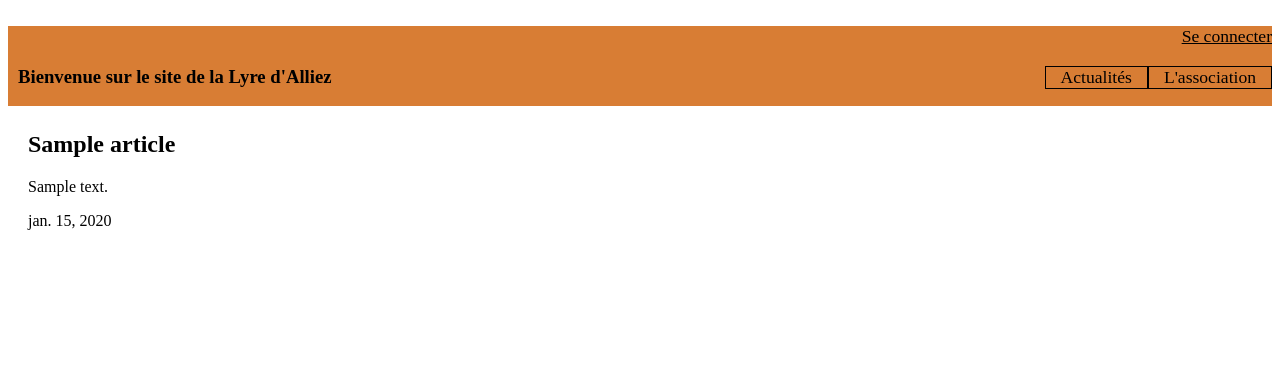
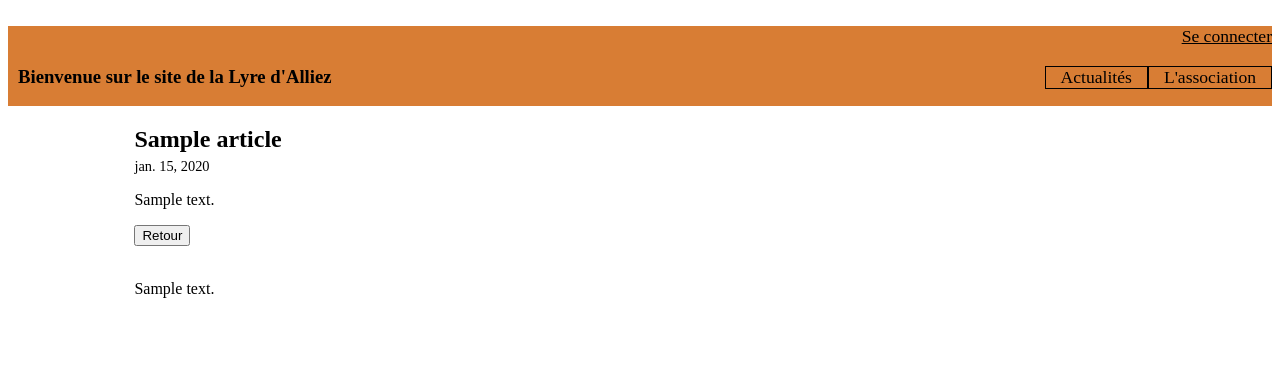
Before and after one commit to JL31/Site_Lyre_d_Alliez, a Django app: page /actualites/article/1/ in a window 1280 px wide. Shown: the top 366 px of the page. Run offline with Django 3.2, Linux system fonts and the light colour scheme; tables that the repository leaves empty hold one stand-in row (values such as "Sample post"); some libraries are stand-ins or nearby versions.

Commit message:
Test de mise en place de commentaires pour les articles

```diff
--- a/lyre_d_alliez/lyre_d_alliez/models.py
+++ b/lyre_d_alliez/lyre_d_alliez/models.py
@@ -135,6 +135,7 @@ class Evenement(models.Model):
     lieu = models.CharField(null=False, blank=False, max_length=255)
     date = models.DateField(null=False, blank=False)
     abonnements = models.ManyToManyField(Abonnement)
+    # ==> à modifier en ForeignKey ?
 
     # =========
     class Meta:
@@ -157,6 +158,35 @@ class Evenement(models.Model):
         return self.nom
 
 
+# ==============================
+class Commentaire(models.Model):
+    """
+        Classe qui décrit le modèle des commentaires
+    """
+
+    texte = models.TextField(null=True, blank=False, max_length=5000)
+    date = models.DateTimeField(default=timezone.now())
+
+    # =========
+    class Meta:
+        """
+            Configuration/définition des options de metadonnées du modèle
+        """
+
+        verbose_name = "commentaire"
+        ordering = ["texte",
+                    "date"
+                    ]
+
+    # ================
+    def __str__(self):
+        """
+            Permet de faciliter la reconnaissance des objets lors de l'administration
+        """
+
+        return self.texte
+
+
 # ==========================
 class Article(models.Model):
     """
@@ -167,6 +197,7 @@ class Article(models.Model):
     titre = models.CharField(null=False, blank=False, max_length=250)
     description = models.TextField(null=False, blank=False, max_length=5000)
     date = models.DateField(default=timezone.now)
+    commentaires = models.ForeignKey(Commentaire, on_delete=models.SET_NULL, null=True)
 
     # =========
     class Meta:
@@ -178,7 +209,8 @@ class Article(models.Model):
         ordering = ["image",
                     "titre",
                     "description",
-                    "date"
+                    "date",
+                    "commentaires"
                     ]
 
     # ================
--- a/lyre_d_alliez/lyre_d_alliez/views.py
+++ b/lyre_d_alliez/lyre_d_alliez/views.py
@@ -27,7 +27,7 @@ from django.core.mail import mail_admins, send_mail
 from django.contrib import messages
 
 from .forms import MembreForm, LISTE_DES_INSTRUMENTS, EvenementForm, AbonnementEvenementForm, ArticleForm
-from .models import Membre, Evenement, Abonnement, Article
+from .models import Membre, Evenement, Abonnement, Article, Commentaire
 
 from .secret_data import ADMINS, MOT_DE_PASSE
 
@@ -474,7 +474,7 @@ def liste_des_articles(request):
 
     liste_des_articles = Article.objects.order_by("-date")
 
-    return render(request, "articles.html", {"liste_des_articles": liste_des_articles})
+    return render(request, "liste_des_articles.html", {"liste_des_articles": liste_des_articles})
 
 # ================================================
 def lire_article(request, reference_de_l_article):
@@ -492,6 +492,7 @@ def lire_article(request, reference_de_l_article):
     """
 
     article = Article.objects.filter(id=reference_de_l_article)
+    liste_des_commentaires = None
 
     if len(article) > 1:
 
@@ -505,7 +506,20 @@ def lire_article(request, reference_de_l_article):
 
             article = obj
 
-    return render(request, "lecture_article.html", {"article": article})
+            liste_com = Commentaire.objects.all()
+            print()
+            print(liste_com)
+            for it in liste_com:
+
+                print()
+                print(it.texte)
+                print(it.article_set.all())
+
+            print()
+            liste_des_commentaires = Commentaire.objects.filter(article=obj)
+            print(liste_des_commentaires)
+
+    return render(request, "lecture_article.html", {"article": article, "liste_des_commentaires": liste_des_commentaires})
 
 
 # ==================================================================================================
--- a/lyre_d_alliez/static/css/overall_style.css
+++ b/lyre_d_alliez/static/css/overall_style.css
@@ -128,3 +128,61 @@ strong
     color: black;
     text-decoration: none;
 }
+
+/* Mise en forme de la liste des articles */
+/* -------------------------------------- */
+
+.image_article
+{
+    margin-bottom: 0px;
+    padding-bottom: 0px;
+}
+
+.titre_article
+{
+    margin-top: 0px;
+    margin-bottom: 0px;
+    padding-top: 0px;
+    padding-bottom: 0px;
+}
+
+#description_article
+{
+    font-size: 0.9em;
+    color: RGB(120,120,120);
+}
+
+.lien_vers_article
+{
+    font-size: 0.9em;
+}
+
+#date_article
+{
+    font-size: 0.9em;
+    color: RGB(120,120,120);
+}
+
+
+/* Mise en forme de la lecture d'un  article */
+/* ----------------------------------------- */
+
+.lecture_article
+{
+    width: 80%;
+    margin-left: auto;
+    margin-right: auto;
+}
+
+.titre_lecture_article
+{
+    margin-bottom: 0px;
+    padding-bottom: 0px;
+}
+
+#date_lecture_article
+{
+    font-size: 0.9em;
+    margin-top: 5px;
+    padding-top: 0px;
+}
--- a/lyre_d_alliez/templates/lecture_article.html
+++ b/lyre_d_alliez/templates/lecture_article.html
@@ -4,12 +4,18 @@
 
     <div class="conteneur_global_de_l_article">
 
-        <div class="article">
+        <div class="lecture_article">
 
-            <h2 class="titre_article">{{ article.titre }}</h2></a>
-            <p id="description_article">{{ article.description }}</p>
-            <p id="date_article">{{ article.date }}</p>
-
+            <h2 class="titre_lecture_article">{{ article.titre }}</h2>
+            <p id="date_lecture_article">{{ article.date }}</p>
+            <p id="description_lecture_article">{{ article.description }}</p>
+            <form action="{% url 'liste_des_articles' %}" id="fin_lecture_article">
+                <input type="submit" id="bouton_retour_liste_des_articles" value="Retour"/>
+            </form>
+            <br />
+            {% for commentaire in liste_des_commentaires %}
+                <div>{{ commentaire.texte }}</div>
+            {% endfor %}
         </div>
 
     </div>
```
Also changed, not shown: lyre_d_alliez/lyre_d_alliez/admin.py (+23 -1 lines), lyre_d_alliez/templates/liste_des_articles.html (renamed from lyre_d_alliez/templates/articles.html).
